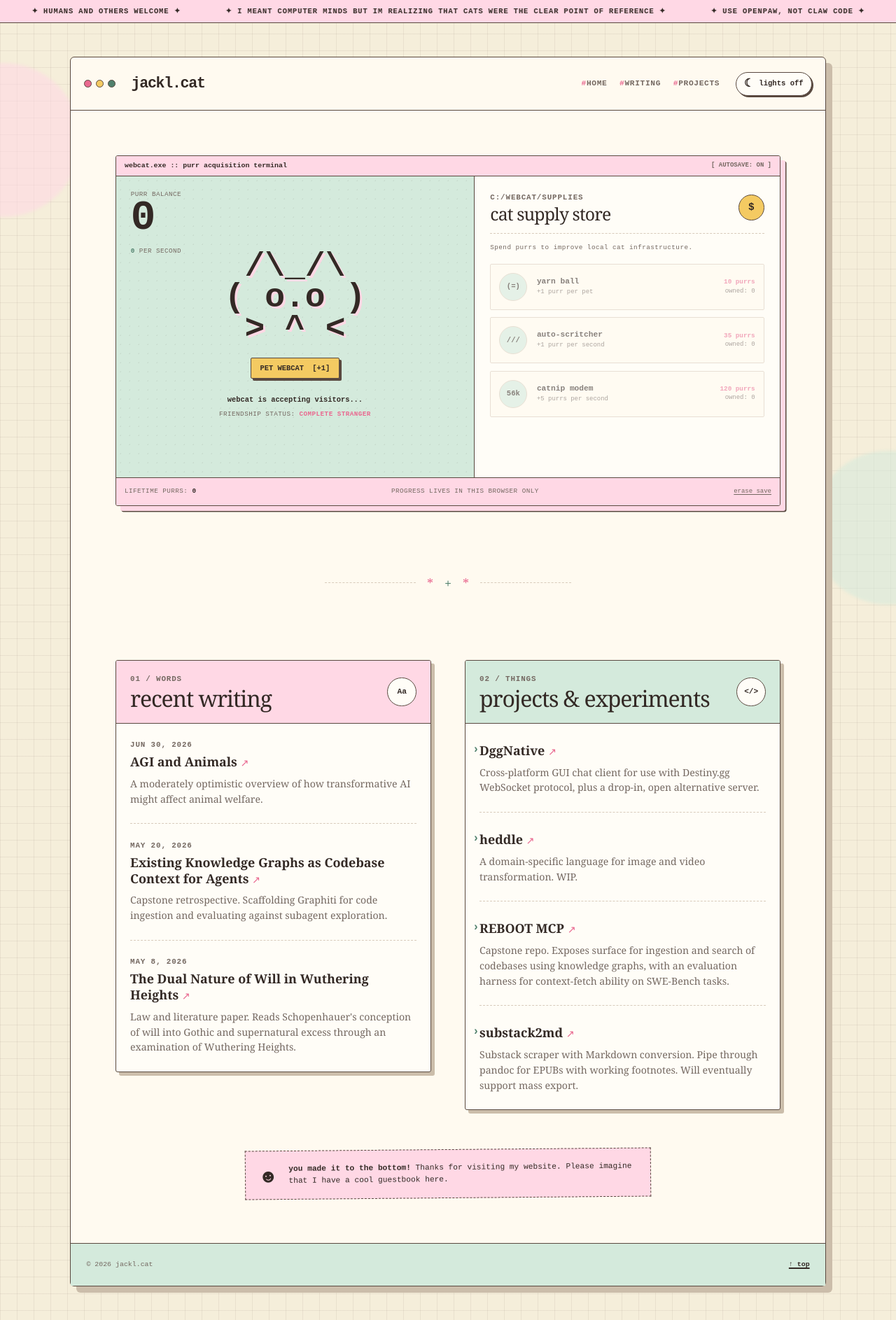
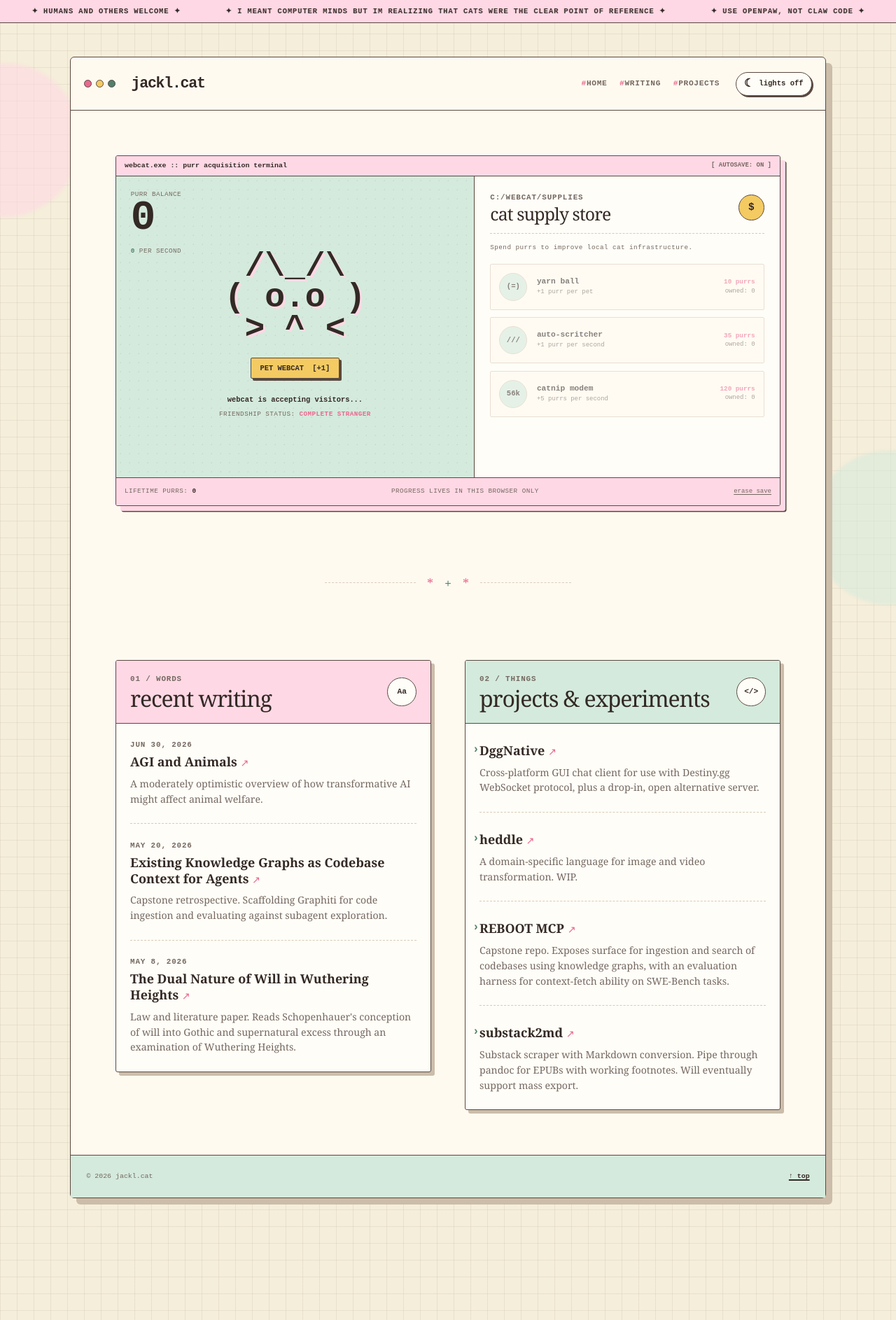
Before and after one commit to jackcml/personal-site, a Jekyll site: the page built from index.md, in a window 1280 px wide. Shown: the whole page at 70% size. Built offline with Jekyll 4.4.1, drawn with Linux system fonts in a browser that asks for light colours.

Commit message:
fix: remove site note at index bottom

```diff
--- a/assets/css/site.css
+++ b/assets/css/site.css
@@ -761,28 +761,6 @@ a:focus-visible {
   font: 0.58rem/1.4 var(--mono);
 }
 
-.site-note {
-  display: flex;
-  align-items: center;
-  gap: 1rem;
-  max-width: 580px;
-  margin: 3.5rem auto 0;
-  padding: 0.8rem 1.1rem;
-  border: 1px dashed var(--line);
-  background: var(--pink-soft);
-  transform: rotate(-0.5deg);
-}
-
-.site-note > span {
-  font-size: 1.65rem;
-  transform: rotate(-9deg);
-}
-
-.site-note p {
-  margin: 0;
-  font: 0.7rem/1.5 var(--mono);
-}
-
 .site-footer {
   display: flex;
   align-items: flex-end;
@@ -1082,8 +1060,6 @@ a:focus-visible {
   .section-heading,
   .list { padding-right: 1rem; padding-left: 1rem; }
 
-  .site-note { align-items: flex-start; }
-
   .site-footer {
     padding: 1rem;
   }
--- a/index.md
+++ b/index.md
@@ -139,8 +139,3 @@ title: Home
     </div>
   </div>
 </section>
-
-<aside class="site-note">
-  <span aria-hidden="true">☻</span>
-  <p><strong>you made it to the bottom!</strong> Thanks for visiting my website. Please imagine that I have a cool guestbook here.</p>
-</aside>
```
